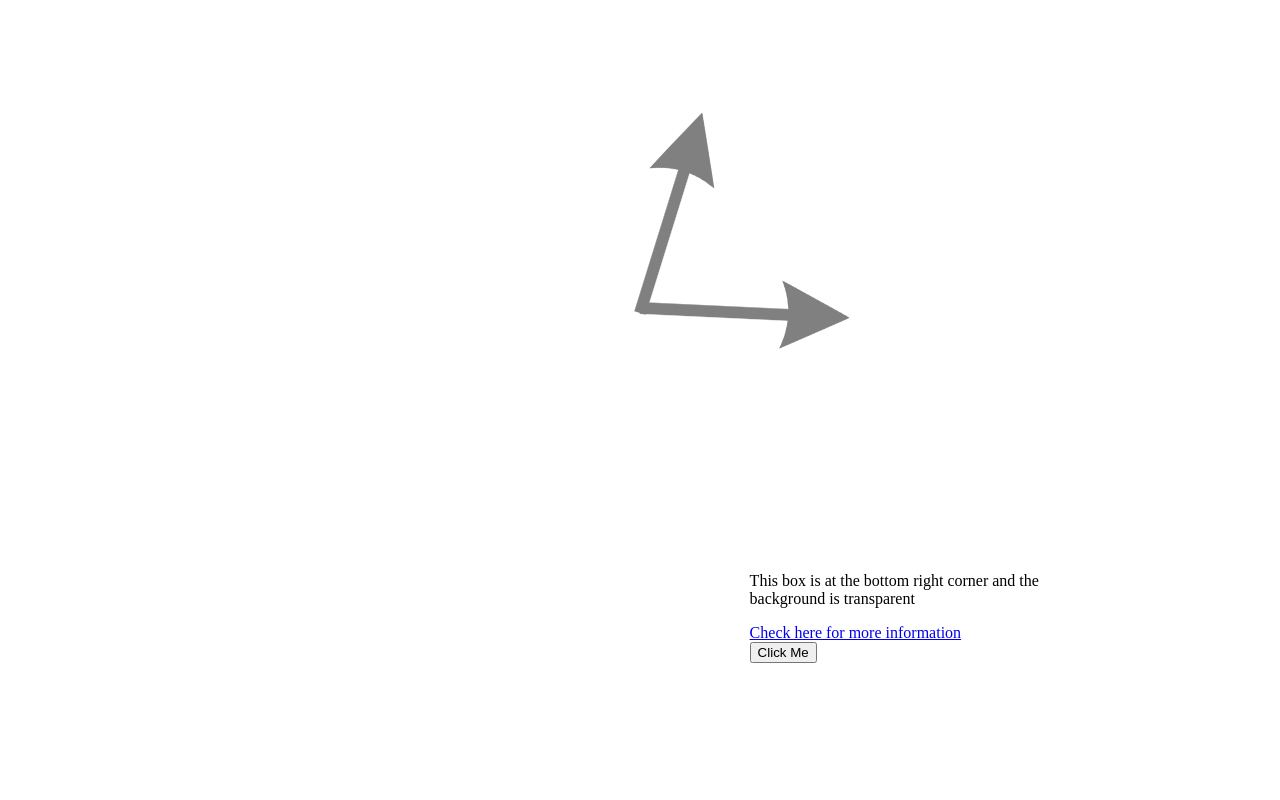
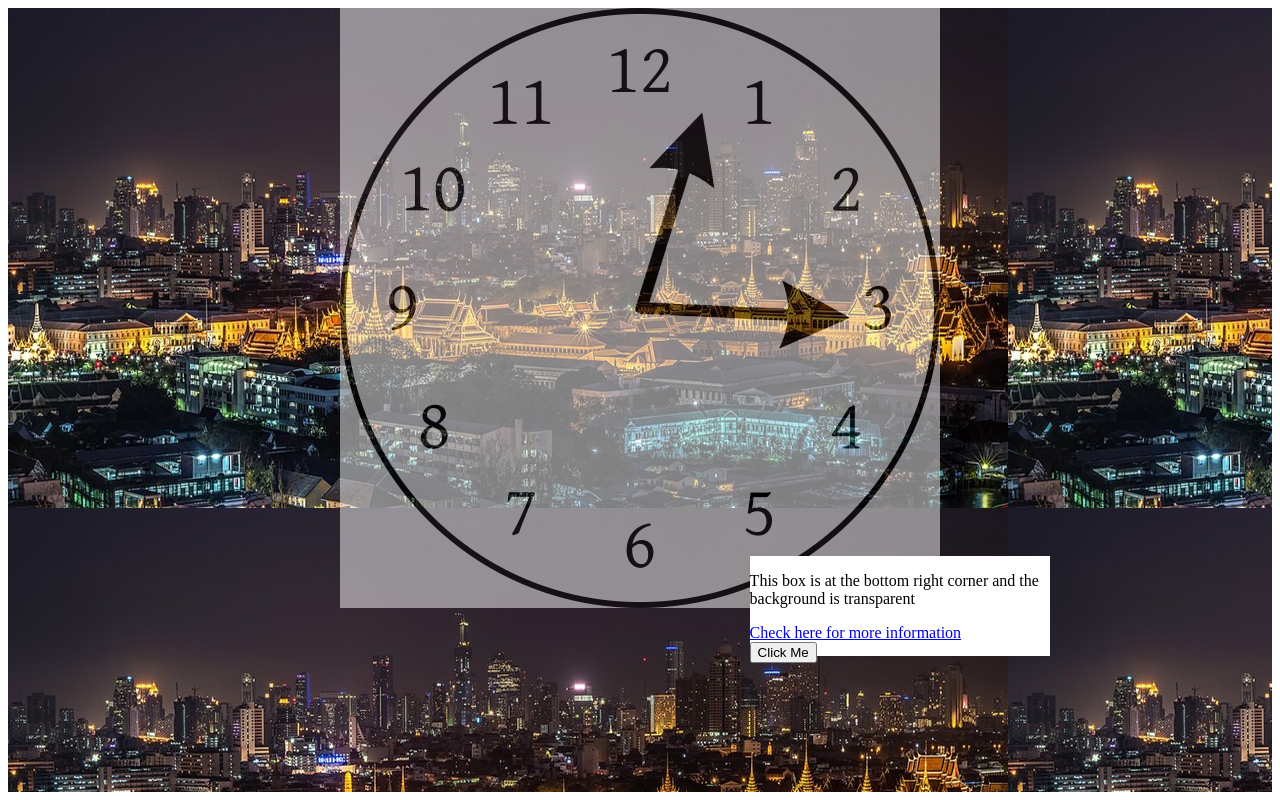
Before and after one commit to OsvaldoSanchez03/assignment3, a plain HTML site: page index.html in a window 1280 px wide. Drawn offline with Linux system fonts and the light colour scheme; the site is published under a folder, as on GitHub Pages, so addresses that start at the root find nothing.

Commit message:
Update style.css

```diff
--- a/style.css
+++ b/style.css
@@ -1,6 +1,6 @@
 .img {
 display: flex;
-background-image: url(/bangkok.jpeg);
+background-image: url(bangkok.jpeg);
 width: 100%;
 height: 100%;
 justify-content: center;
@@ -11,7 +11,7 @@ img {
 }
 
 .clock {
-    background-image: url(/clock.png);
+    background-image: url(clock.png);
     background-color: white;
     opacity: 50%;
     height: 600px;
```
